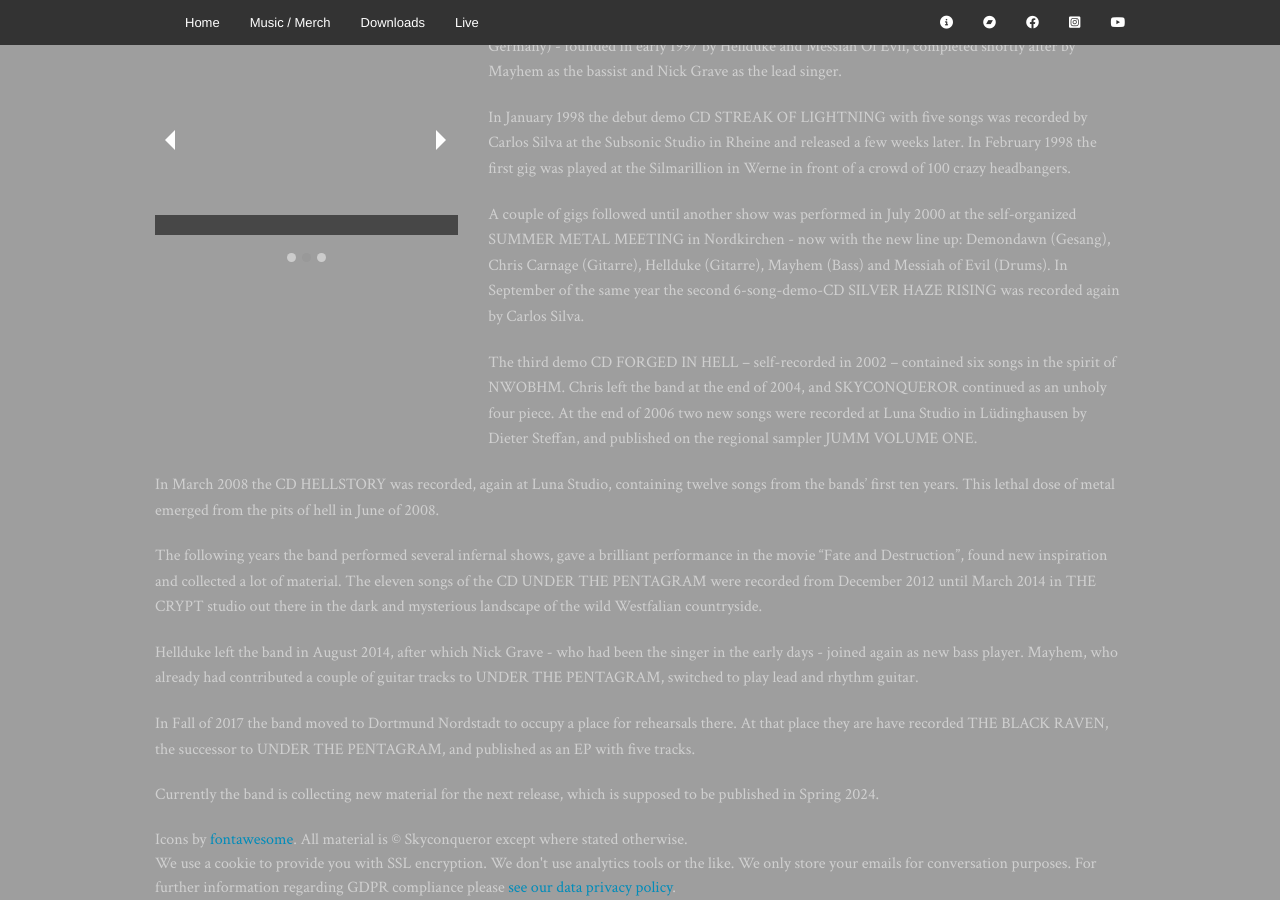
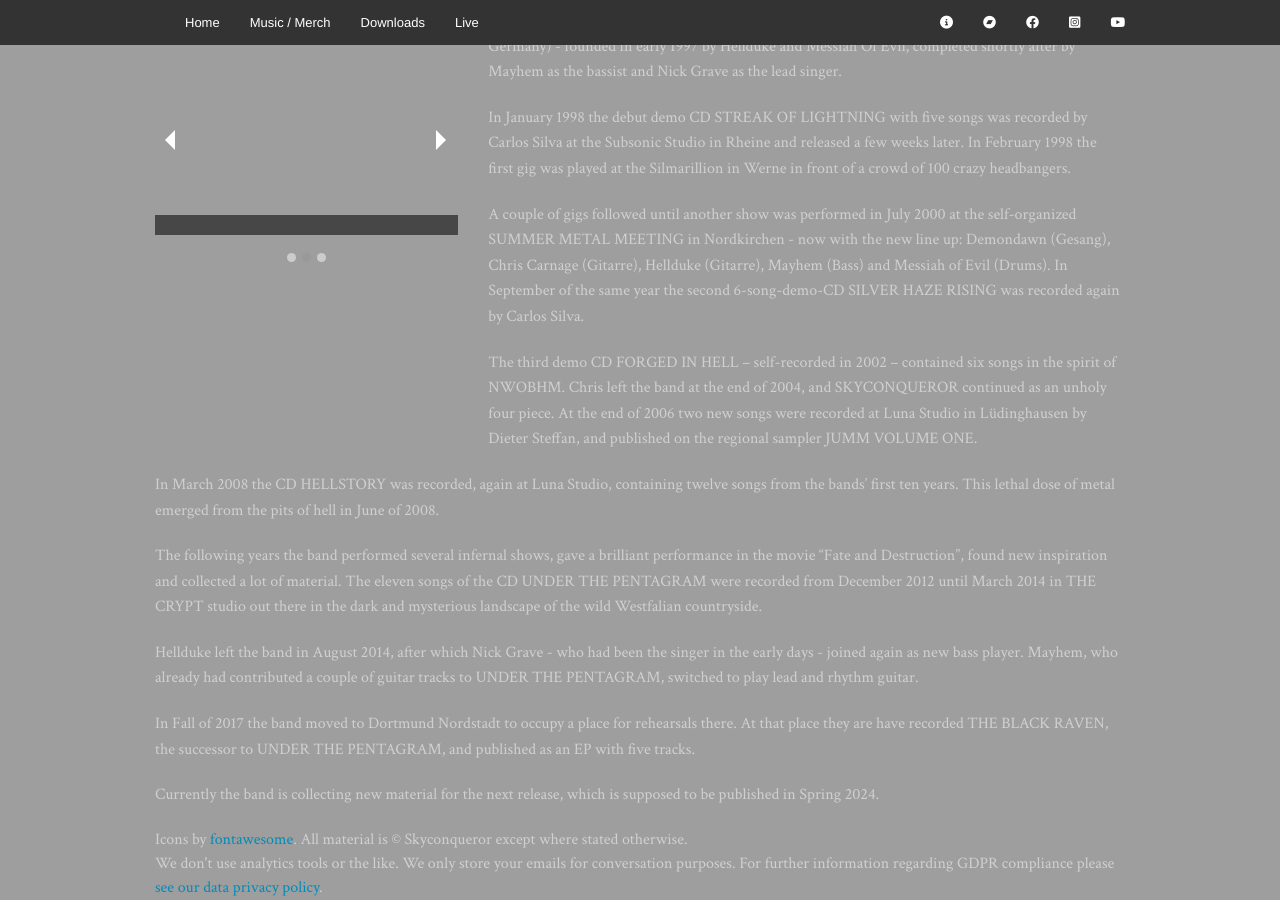
Before and after one commit to skyconqueror/skyconqueror.github.io, a Jekyll site: the page built from index.html, in a window 1280 px wide and 900 px high, scrolled down 577 px. Built offline with Jekyll 4.4.1, drawn with Linux system fonts in a browser that asks for light colours.

Commit message:
Update footer.html

```diff
--- a/_includes/footer.html
+++ b/_includes/footer.html
@@ -5,7 +5,7 @@
         Skyconqueror except where stated otherwise.
     </div>
     <div class="columns small-12 medium-12 large-12">
-        We use a cookie to provide you with SSL encryption. We don't use analytics tools or the like. We only store your
+        We don't use analytics tools or the like. We only store your
         emails for conversation purposes. For further information regarding GDPR compliance please
         <a href="/imprint.html">see our data privacy policy</a>.
     </div>
```
